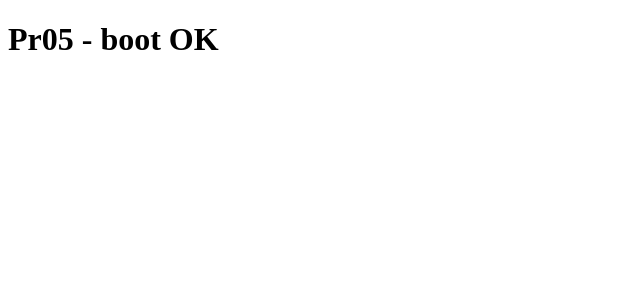
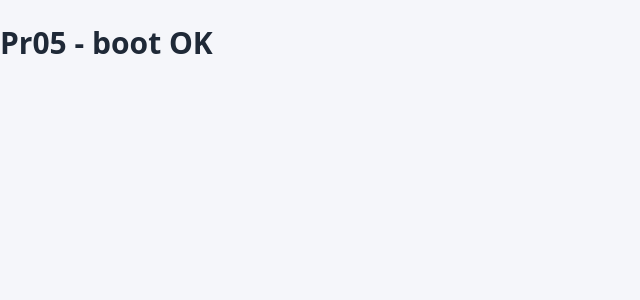
Before and after one commit to DavSperling/Pr05, a React (Vite) app: page / in a window 1280 px wide. Shown: the top 300 px of the page, without its empty margins (0-640 px from the left). Built offline with nearby package versions, Linux system fonts and the light colour scheme.

Commit message:
Pr05: add theme.css with CSS variables and base resets

```diff
--- a/src/main.jsx
+++ b/src/main.jsx
@@ -1,6 +1,7 @@
 import { StrictMode } from "react";
 import { createRoot } from "react-dom/client";
 import App from "./App.jsx";
+import "./styles/theme.css";
 
 createRoot(document.getElementById("root")).render(
   <StrictMode>
--- /dev/null
+++ b/src/styles/theme.css
@@ -0,0 +1,66 @@
+:root {
+  --bg: #f5f6fa;
+  --surface: #ffffff;
+  --surface-alt: #f0f2f8;
+  --text: #1f2937;
+  --text-muted: #6b7280;
+  --border: #e5e7eb;
+  --primary: #4f46e5;
+  --primary-hover: #4338ca;
+  --accent: #06b6d4;
+  --danger: #dc2626;
+  --success: #16a34a;
+  --radius-sm: 6px;
+  --radius-md: 10px;
+  --radius-lg: 16px;
+  --shadow-sm: 0 1px 2px rgba(0, 0, 0, 0.05);
+  --shadow-md: 0 4px 12px rgba(0, 0, 0, 0.08);
+  --font-sans: system-ui, -apple-system, "Segoe UI", Roboto, sans-serif;
+}
+
+* {
+  box-sizing: border-box;
+}
+
+html, body, #root {
+  margin: 0;
+  padding: 0;
+  height: 100%;
+}
+
+body {
+  font-family: var(--font-sans);
+  background: var(--bg);
+  color: var(--text);
+  font-size: 15px;
+  line-height: 1.5;
+}
+
+button {
+  font-family: inherit;
+  cursor: pointer;
+}
+
+a {
+  color: var(--primary);
+  text-decoration: none;
+}
+
+a:hover {
+  text-decoration: underline;
+}
+
+input, select, textarea {
+  font-family: inherit;
+  font-size: inherit;
+  padding: 8px 10px;
+  border: 1px solid var(--border);
+  border-radius: var(--radius-sm);
+  background: var(--surface);
+  color: var(--text);
+}
+
+input:focus, select:focus, textarea:focus {
+  outline: 2px solid var(--primary);
+  outline-offset: 1px;
+}
```
